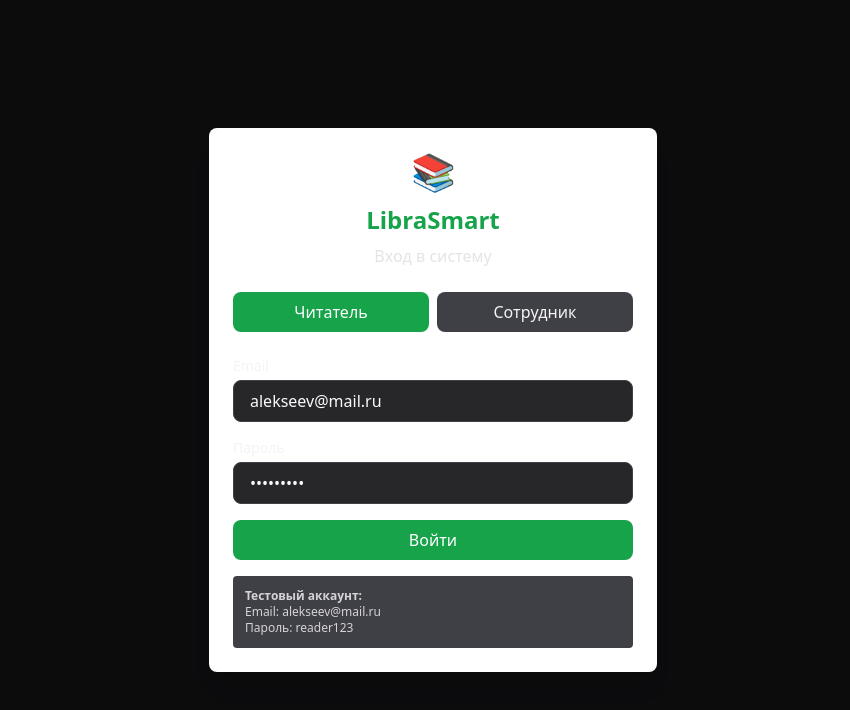
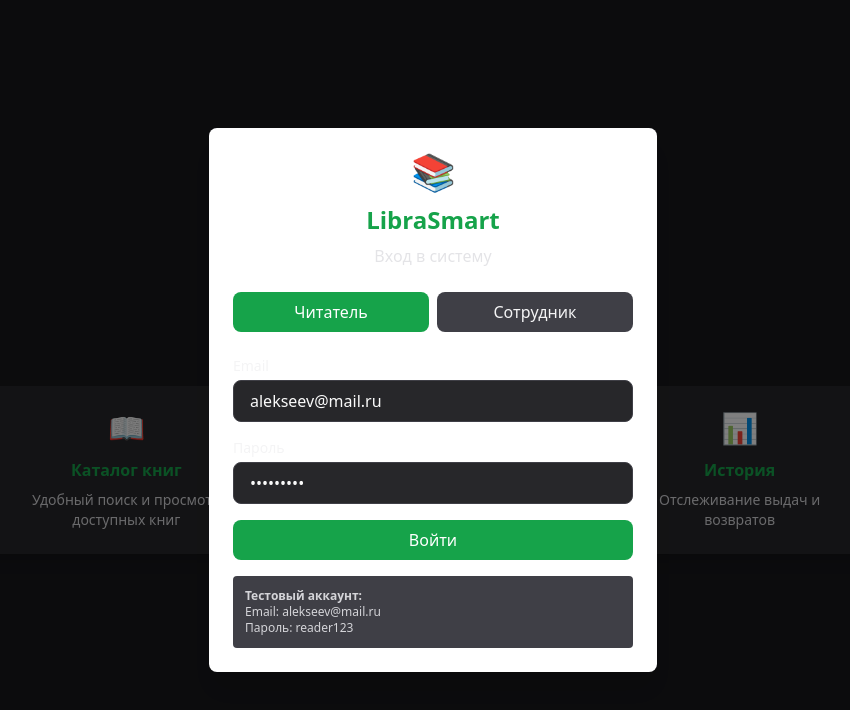
Before and after one commit to peklos/LibraSmart, a Vue app in the folder front/: page / in a window 1280 px wide. Shown: the top 710 px of the page, without its empty margins (207-1057 px from the left). Built offline with nearby package versions, Linux system fonts and the light colour scheme; no server answers.

Commit message:
Add welcome content for unauthenticated users
- Add landing page content with LibraSmart description
- Add feature cards showing system capabilities
- Add login button for unauthenticated users
- Fix empty page issue when login modal is closed

```diff
--- a/front/src/views/Home.vue
+++ b/front/src/views/Home.vue
@@ -1,6 +1,7 @@
 <template>
   <div class="min-h-screen flex items-center justify-center px-4">
     <div class="max-w-4xl w-full text-center">
+      <!-- Content for authenticated users -->
       <div v-if="authStore.isAuthenticated" class="grid md:grid-cols-2 gap-6">
         <router-link
           v-if="authStore.userType === 'reader'"
@@ -35,6 +36,38 @@
           </p>
         </router-link>
       </div>
+
+      <!-- Content for unauthenticated users -->
+      <div v-else class="space-y-8">
+        <div class="text-6xl mb-6">📚</div>
+        <h1 class="text-4xl font-bold text-primary-600 mb-4">LibraSmart</h1>
+        <p class="text-xl text-dark-700 mb-8">Система управления библиотекой</p>
+
+        <div class="grid md:grid-cols-3 gap-6 mb-8">
+          <div class="card">
+            <div class="text-3xl mb-3">📖</div>
+            <h3 class="font-semibold text-primary-600 mb-2">Каталог книг</h3>
+            <p class="text-sm text-dark-600">Удобный поиск и просмотр доступных книг</p>
+          </div>
+          <div class="card">
+            <div class="text-3xl mb-3">📅</div>
+            <h3 class="font-semibold text-primary-600 mb-2">Бронирование</h3>
+            <p class="text-sm text-dark-600">Резервирование книг онлайн</p>
+          </div>
+          <div class="card">
+            <div class="text-3xl mb-3">📊</div>
+            <h3 class="font-semibold text-primary-600 mb-2">История</h3>
+            <p class="text-sm text-dark-600">Отслеживание выдач и возвратов</p>
+          </div>
+        </div>
+
+        <button
+          @click="showLoginModal = true"
+          class="btn btn-primary text-lg px-8 py-3"
+        >
+          Войти в систему
+        </button>
+      </div>
     </div>
 
     <LoginModal :isOpen="showLoginModal" @close="showLoginModal = false" />
```
